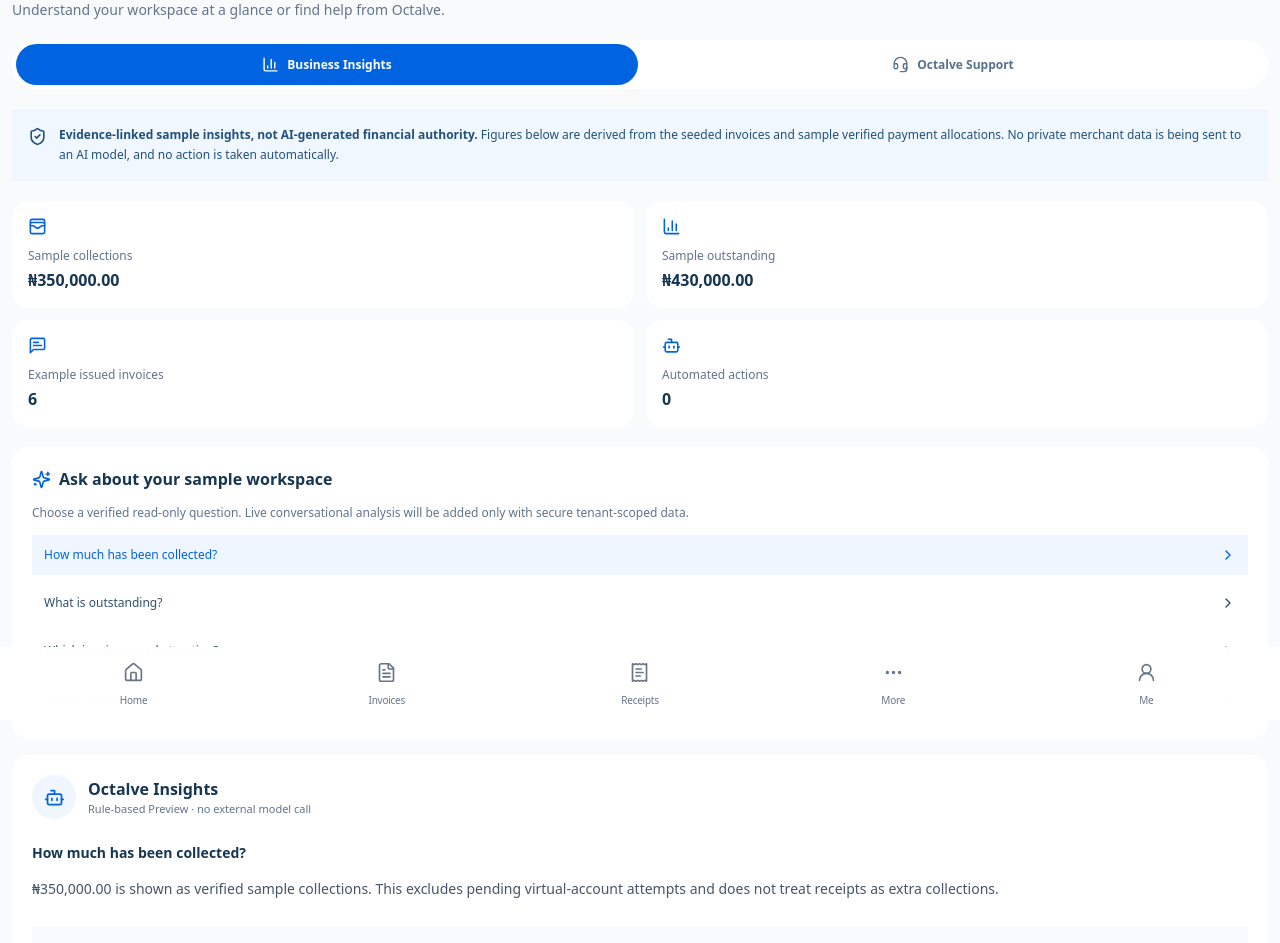
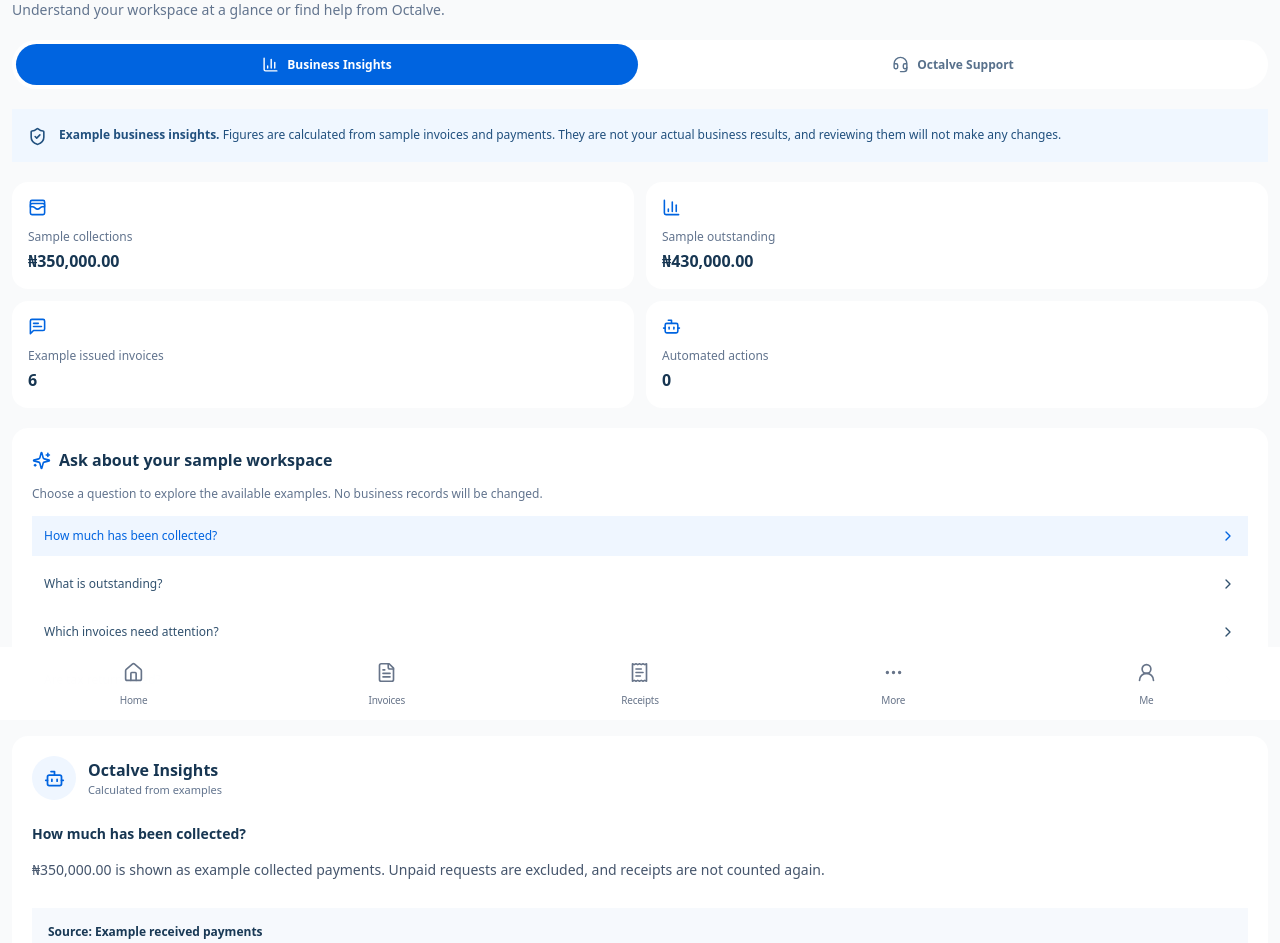
Before and after one commit to octalve-core/octalve-invoice, a Next.js app: page /dashboard/insights-support in a window 1280 px wide. Shown: the part 80-1023 px from the top of the page. Built offline with nearby package versions, Linux system fonts and the light colour scheme.

Commit message:
fix(phase-0i): finalize customer-facing finance, insights, tax and portal wording
Replace developer-only terminology in visible UI without claiming live payments, tax filings, authorized operations or customer access. Guard against regression with a targeted source test.

```diff
--- a/app/(dashboard)/dashboard/insights-support/page.tsx
+++ b/app/(dashboard)/dashboard/insights-support/page.tsx
@@ -12,10 +12,10 @@ const claims=previewInvoices.filter(x=>x.status!=="draft");
 const due=claims.reduce((n,i)=>n+toMinor(i.amount),0)-allocated.reduce((n,a)=>n+a.amountMinor,0);
 const collected=verified.reduce((n,p)=>n+p.amountMinor,0);
 const metricQuestions=[
- {prompt:"How much has been collected?",answer:fmt(collected)+" is shown as verified sample collections. This excludes pending virtual-account attempts and does not treat receipts as extra collections.",link:"/dashboard/report",source:"Sample payment ledger"},
- {prompt:"What is outstanding?",answer:fmt(Math.max(0,due))+" of sample issued invoice claims is not yet matched to verified payment allocations. Credit-note and tax treatment need authenticated review.",link:"/dashboard/finance/receivables",source:"Issued invoice fixtures + verified allocations"},
+ {prompt:"How much has been collected?",answer:fmt(collected)+" is shown as example collected payments. Unpaid requests are excluded, and receipts are not counted again.",link:"/dashboard/report",source:"Example received payments"},
+ {prompt:"What is outstanding?",answer:fmt(Math.max(0,due))+" of example invoices remains unpaid or unmatched. Review payments and approved credits before taking action.",link:"/dashboard/finance/receivables",source:"Example invoices and payment records"},
  {prompt:"Which invoices need attention?",answer:claims.filter(x=>x.status==="overdue"||x.status==="pending"||x.status==="partial").length+" sample invoice(s) are marked pending, partially paid or overdue. Review actual remaining amounts before sending a reminder.",link:"/dashboard/invoice",source:"Invoice example statuses"},
- {prompt:"Are tax returns filed?",answer:"No NRS submission or official filing acknowledgment exists in the Preview. The Tax Centre will require classified invoice lines and verified authority responses.",link:"/dashboard/tax-centre",source:"Tax Centre integration status"}
+ {prompt:"Are tax returns filed?",answer:"No official tax submission or filing confirmation is available here. Review tax details before any future filing.",link:"/dashboard/tax-centre",source:"Tax Centre status"}
 ];
 const faq=[
  {title:"Invoices & receipts",summary:"Understand invoice status, payment verification and receipt issuance.",href:"/dashboard/settings/faqs"},
@@ -31,15 +31,15 @@ export default function InsightsSupportPage(){
   <div><Link href="/dashboard/other-services" className="inline-flex items-center gap-2 text-sm font-semibold text-[#0064E0]"><ArrowLeft size={16}/> More services</Link><h1 className="mt-2 text-2xl font-bold text-[#173652] sm:text-3xl">Insights & Support</h1><p className="mt-1 text-sm text-slate-500">Understand your workspace at a glance or find help from Octalve.</p></div>
   <div role="tablist" aria-label="Insights and support" className="grid grid-cols-2 gap-1 rounded-full bg-white p-1 shadow-sm">{([["insights","Business Insights",BarChart3],["support","Octalve Support",Headset]] as const).map(([value,label,Icon])=><button type="button" role="tab" aria-selected={tab===value} key={value} onClick={()=>setTab(value)} className={"flex min-w-0 items-center justify-center gap-2 rounded-full px-2 py-3 text-xs font-semibold sm:text-sm "+(tab===value?"bg-[#0064E0] text-white":"text-[#58718C]")}><Icon size={17}/>{label}</button>)}</div>
   {tab==="insights"?<>
-   <div className="flex items-start gap-3 rounded-xl border border-blue-100 bg-[#F0F7FF] p-4 text-xs leading-5 text-[#21507E]"><ShieldCheck size={19} className="mt-0.5 shrink-0"/><p><strong>Evidence-linked sample insights, not AI-generated financial authority.</strong> Figures below are derived from the seeded invoices and sample verified payment allocations. No private merchant data is being sent to an AI model, and no action is taken automatically.</p></div>
+   <div className="flex items-start gap-3 rounded-xl border border-blue-100 bg-[#F0F7FF] p-4 text-xs leading-5 text-[#21507E]"><ShieldCheck size={19} className="mt-0.5 shrink-0"/><p><strong>Example business insights.</strong> Figures are calculated from sample invoices and payments. They are not your actual business results, and reviewing them will not make any changes.</p></div>
    <div className="grid grid-cols-2 gap-3 lg:grid-cols-4">{[
     {label:"Sample collections",value:fmt(collected),icon:WalletCards},
     {label:"Sample outstanding",value:fmt(Math.max(0,due)),icon:BarChart3},
     {label:"Example issued invoices",value:String(claims.length),icon:MessageSquareText},
     {label:"Automated actions",value:"0",icon:Bot}
    ].map(card=><article key={card.label} className="rounded-2xl border border-slate-100 bg-white p-4 shadow-sm"><card.icon size={19} className="text-[#0064E0]"/><p className="mt-3 text-xs text-slate-500">{card.label}</p><p className="mt-1 break-words text-base font-bold text-[#173652] sm:text-lg">{card.value}</p></article>)}</div>
-   <section className="grid gap-4 lg:grid-cols-[minmax(0,0.8fr)_minmax(0,1.2fr)]"><div className="space-y-3 rounded-2xl border border-slate-100 bg-white p-5 shadow-sm"><h2 className="flex items-center gap-2 font-semibold text-[#173652]"><Sparkles size={19} className="text-[#0064E0]"/> Ask about your sample workspace</h2><p className="text-xs leading-5 text-slate-500">Choose a verified read-only question. Live conversational analysis will be added only with secure tenant-scoped data.</p><div className="space-y-2">{metricQuestions.map(q=><button type="button" key={q.prompt} onClick={()=>setQuestion(q.prompt)} aria-pressed={question===q.prompt} className={"flex w-full items-center justify-between gap-3 rounded-xl border p-3 text-left text-xs "+(question===q.prompt?"border-[#0064E0] bg-blue-50 text-[#0064E0]":"border-slate-100 text-[#31516E]")}><span>{q.prompt}</span><ChevronRight size={16}/></button>)}</div></div>
-    <article aria-label="Grounded business insight" className="rounded-2xl border border-slate-100 bg-white p-5 shadow-sm"><div className="flex items-center gap-3"><span className="grid h-11 w-11 place-items-center rounded-full bg-blue-50 text-[#0064E0]"><Bot size={21}/></span><div><h2 className="font-semibold text-[#173652]">Octalve Insights</h2><p className="text-[11px] text-slate-500">Rule-based Preview · no external model call</p></div></div><h3 className="mt-6 text-sm font-semibold text-[#173652]">{selected.prompt}</h3><p className="mt-3 text-sm leading-7 text-slate-600">{selected.answer}</p><div className="mt-6 rounded-xl bg-[#F6F9FD] p-4 text-xs"><strong className="text-[#193955]">Source: {selected.source}</strong><p className="mt-1 text-slate-500">Snapshot: bundled Phase 0I sample data · not a live business event</p><Link href={selected.link} className="mt-3 inline-flex items-center gap-1 font-semibold text-[#0064E0]">Open supporting records <ChevronRight size={14}/></Link></div></article>
+   <section className="grid gap-4 lg:grid-cols-[minmax(0,0.8fr)_minmax(0,1.2fr)]"><div className="space-y-3 rounded-2xl border border-slate-100 bg-white p-5 shadow-sm"><h2 className="flex items-center gap-2 font-semibold text-[#173652]"><Sparkles size={19} className="text-[#0064E0]"/> Ask about your sample workspace</h2><p className="text-xs leading-5 text-slate-500">Choose a question to explore the available examples. No business records will be changed.</p><div className="space-y-2">{metricQuestions.map(q=><button type="button" key={q.prompt} onClick={()=>setQuestion(q.prompt)} aria-pressed={question===q.prompt} className={"flex w-full items-center justify-between gap-3 rounded-xl border p-3 text-left text-xs "+(question===q.prompt?"border-[#0064E0] bg-blue-50 text-[#0064E0]":"border-slate-100 text-[#31516E]")}><span>{q.prompt}</span><ChevronRight size={16}/></button>)}</div></div>
+    <article aria-label="Grounded business insight" className="rounded-2xl border border-slate-100 bg-white p-5 shadow-sm"><div className="flex items-center gap-3"><span className="grid h-11 w-11 place-items-center rounded-full bg-blue-50 text-[#0064E0]"><Bot size={21}/></span><div><h2 className="font-semibold text-[#173652]">Octalve Insights</h2><p className="text-[11px] text-slate-500">Calculated from examples</p></div></div><h3 className="mt-6 text-sm font-semibold text-[#173652]">{selected.prompt}</h3><p className="mt-3 text-sm leading-7 text-slate-600">{selected.answer}</p><div className="mt-6 rounded-xl bg-[#F6F9FD] p-4 text-xs"><strong className="text-[#193955]">Source: {selected.source}</strong><p className="mt-1 text-slate-500">Snapshot: bundled Phase 0I sample data · not a live business event</p><Link href={selected.link} className="mt-3 inline-flex items-center gap-1 font-semibold text-[#0064E0]">Open supporting records <ChevronRight size={14}/></Link></div></article>
    </section>
   </>:<>
    <div className="flex items-start gap-3 rounded-xl border border-blue-100 bg-blue-50 p-4 text-xs leading-5 text-[#285174]"><ShieldCheck size={19} className="shrink-0"/><p>Octalve Support is a UI preview. No agent is connected, no ticket is created and no customer message is sent. Local drafts are not transmitted, retained or assigned.</p></div>
--- a/app/(dashboard)/dashboard/tax-centre/page.tsx
+++ b/app/(dashboard)/dashboard/tax-centre/page.tsx
@@ -29,7 +29,7 @@ export default function TaxCentre(){
    <nav aria-label="Tax centre sections" className="flex flex-wrap gap-2 border-b border-slate-100 p-3">{views.map(t=><button key={t.value} type="button" aria-pressed={view===t.value} onClick={()=>setView(t.value)} className={"rounded-full px-3 py-2 text-xs font-semibold "+(view===t.value?"bg-blue-50 text-[#0064E0]":"bg-[#F2F4F8] text-slate-600")}>{t.label}</button>)}</nav>
    {view==="overview"?<div className="grid gap-4 p-4 lg:grid-cols-2 lg:p-5">
     <article className="rounded-2xl border border-slate-100 bg-[#FAFBFD] p-5"><FileText className="text-[#0064E0]" size={24}/><h3 className="mt-3 font-semibold text-[#193955]">Invoices needing classification</h3><p className="mt-2 text-sm text-slate-600">{samples.length} issued example invoice(s) from {period}. Tax categories are unknown; a generic VAT rate cannot be imposed on all lines.</p><button type="button" onClick={()=>setView("invoices")} className="mt-4 text-sm font-semibold text-[#0064E0]">Review invoice list →</button></article>
-    <article className="rounded-2xl border border-slate-100 bg-[#FAFBFD] p-5"><ShieldCheck size={24} className="text-[#0064E0]"/><h3 className="mt-3 font-semibold text-[#193955]">Compliance status</h3><p className="mt-2 text-sm text-slate-600">No issued IRN, NRS validation QR, CSID, confirmed status, fiscal cancellation or submitted return is available for this tenant.</p><button type="button" onClick={()=>setView("nrs")} className="mt-4 text-sm font-semibold text-[#0064E0]">View NRS status →</button></article>
+    <article className="rounded-2xl border border-slate-100 bg-[#FAFBFD] p-5"><ShieldCheck size={24} className="text-[#0064E0]"/><h3 className="mt-3 font-semibold text-[#193955]">Compliance status</h3><p className="mt-2 text-sm text-slate-600">There are no official NRS invoice references, validated QR codes or confirmed tax submissions here yet.</p><button type="button" onClick={()=>setView("nrs")} className="mt-4 text-sm font-semibold text-[#0064E0]">View NRS status →</button></article>
     <article className="rounded-2xl border border-slate-100 bg-[#FAFBFD] p-5 lg:col-span-2"><h3 className="font-semibold text-[#193955]">Separate the financial events</h3><div className="mt-3 grid gap-2 sm:grid-cols-3">{[["Issued invoice","Underlying document and tax-point classification"],["Verified payment","Cash allocation and collection evidence"],["Tax filing / remittance","Official accepted filing and payment acknowledgement"]].map(([a,b])=><div key={a} className="rounded-xl bg-white p-3 text-xs"><strong className="block text-[#193955]">{a}</strong><span className="mt-1 block leading-5 text-slate-500">{b}</span></div>)}</div></article>
    </div>:null}
    {view==="invoices"?<div className="min-w-0 p-4 sm:p-5"><div className="mb-4 flex gap-2"><label className="relative min-w-0 flex-1"><Search size={16} className="absolute left-3 top-3 text-slate-400"/><input aria-label="Search tax invoices" value={query} onChange={e=>setQuery(e.target.value)} className="h-10 w-full rounded-xl border border-slate-200 pl-9 pr-3 text-sm" placeholder="Search invoice or customer"/></label><button aria-label="Tax classification filter" type="button" onClick={()=>setFilterOpen(true)} className="rounded-xl border border-slate-200 p-2.5 text-[#0064E0]"><SlidersHorizontal size={18}/></button></div>
--- a/app/portal/page.tsx
+++ b/app/portal/page.tsx
@@ -25,7 +25,7 @@ export default function CustomerPortalPreview(){
    <div className="flex items-start gap-3 rounded-xl border border-amber-200 bg-amber-50 p-4 text-xs leading-6 text-amber-950"><ShieldCheck className="mt-0.5 shrink-0" size={19}/><p><strong>Customer access is not open yet.</strong> Once this service is available, customers will need a private invitation or secure link to view documents shared with them. No customer invoices are displayed here.</p></div>
    <div className="grid min-w-0 gap-5 lg:grid-cols-[minmax(205px,265px)_minmax(0,1fr)]">
     <nav aria-label="Customer portal sections" className="grid grid-cols-2 gap-2 rounded-2xl border border-slate-100 bg-white p-3 shadow-sm lg:flex lg:flex-col">{tabs.map(t=><button type="button" key={t.id} onClick={()=>setTab(t.id)} aria-current={tab===t.id?"page":undefined} className={"flex min-w-0 items-center gap-3 rounded-xl px-3 py-3 text-left text-xs font-semibold sm:text-sm "+(tab===t.id?"bg-[#EAF3FF] text-[#0064E0]":"text-[#526B82] hover:bg-[#F7FAFF]")}><t.icon size={18} className="shrink-0"/><span>{t.label}</span></button>)}</nav>
-    <section className="min-w-0 space-y-5 rounded-2xl border border-slate-100 bg-white p-5 shadow-sm sm:p-7"><div className="flex items-center gap-3"><span className="grid h-11 w-11 place-items-center rounded-xl bg-blue-50 text-[#0064E0]"><LockKeyhole size={20}/></span><div><h2 className="text-lg font-bold">{item.heading}</h2><p className="mt-1 text-xs text-slate-500">Authenticated access required</p></div></div><p className="text-sm leading-7 text-slate-600">{item.description}</p><div className="grid gap-3 sm:grid-cols-2">{item.features.map((feature,i)=><article key={feature} className="rounded-xl border border-slate-100 bg-[#FAFBFD] p-4"><span className="grid h-9 w-9 place-items-center rounded-full bg-blue-50 text-[#0064E0]">{i===0?<FileCheck2 size={17}/>:i===1?<CalendarDays size={17}/>:<CheckCircle2 size={17}/>}</span><h3 className="mt-3 text-sm font-semibold text-[#183852]">{feature}</h3><span className="mt-2 block text-xs text-slate-500">Available after secure customer verification</span></article>)}</div><div className="flex items-start gap-2 rounded-xl bg-blue-50 p-4 text-xs leading-5 text-[#275278]"><LockKeyhole size={16} className="mt-0.5 shrink-0"/>Payments and sign-in are not available on this page. Keep any private access link to yourself.</div></section>
+    <section className="min-w-0 space-y-5 rounded-2xl border border-slate-100 bg-white p-5 shadow-sm sm:p-7"><div className="flex items-center gap-3"><span className="grid h-11 w-11 place-items-center rounded-xl bg-blue-50 text-[#0064E0]"><LockKeyhole size={20}/></span><div><h2 className="text-lg font-bold">{item.heading}</h2><p className="mt-1 text-xs text-slate-500">Private access required</p></div></div><p className="text-sm leading-7 text-slate-600">{item.description}</p><div className="grid gap-3 sm:grid-cols-2">{item.features.map((feature,i)=><article key={feature} className="rounded-xl border border-slate-100 bg-[#FAFBFD] p-4"><span className="grid h-9 w-9 place-items-center rounded-full bg-blue-50 text-[#0064E0]">{i===0?<FileCheck2 size={17}/>:i===1?<CalendarDays size={17}/>:<CheckCircle2 size={17}/>}</span><h3 className="mt-3 text-sm font-semibold text-[#183852]">{feature}</h3><span className="mt-2 block text-xs text-slate-500">Available after secure customer verification</span></article>)}</div><div className="flex items-start gap-2 rounded-xl bg-blue-50 p-4 text-xs leading-5 text-[#275278]"><LockKeyhole size={16} className="mt-0.5 shrink-0"/>Payments and sign-in are not available on this page. Keep any private access link to yourself.</div></section>
    </div>
   </div>
  </main>;
```
Also changed, not shown: src/features/finance/FinanceActionSheet.tsx (+9 -9 lines), 1 other file (tests, documents, lock files or other folders).
